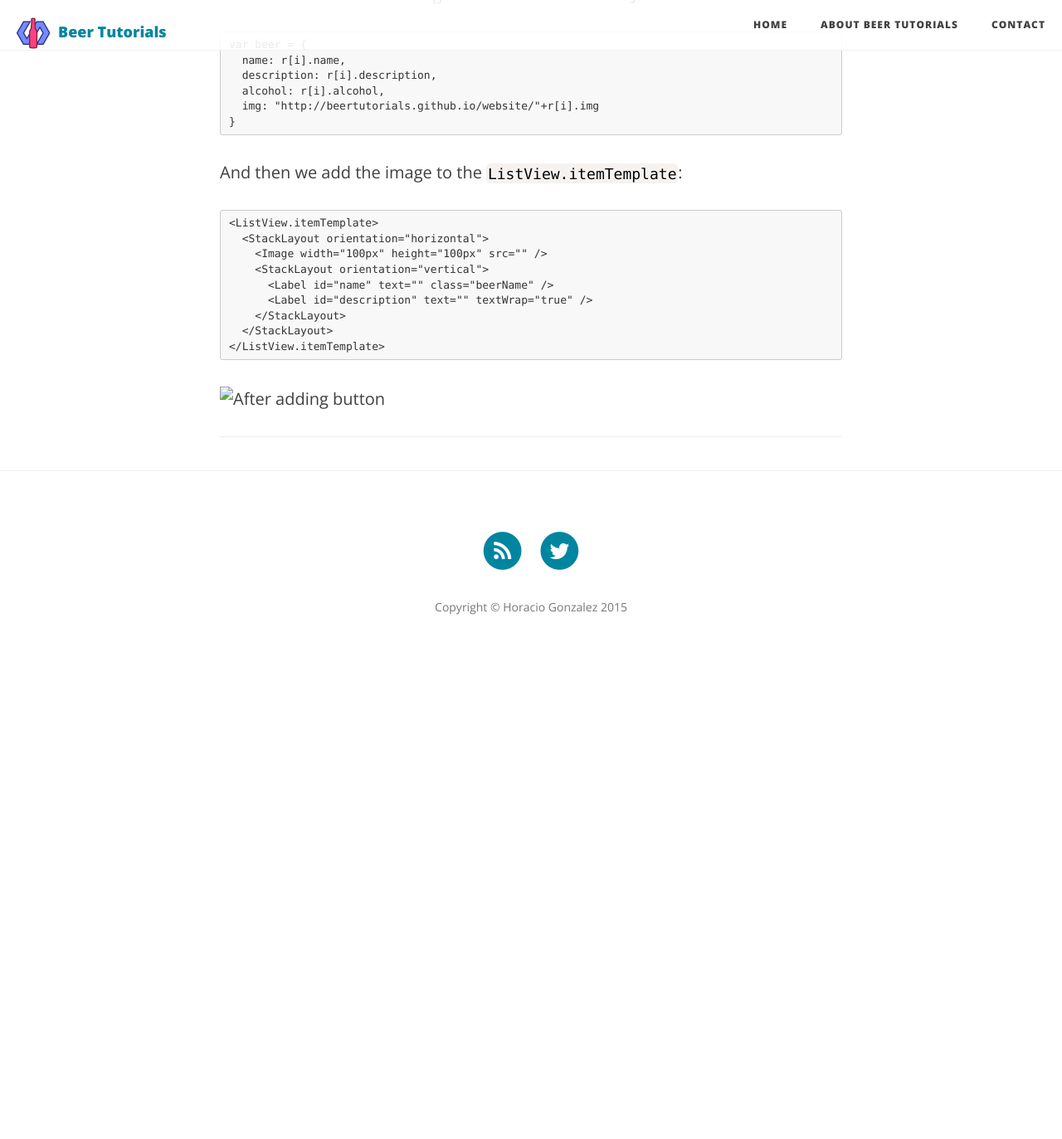
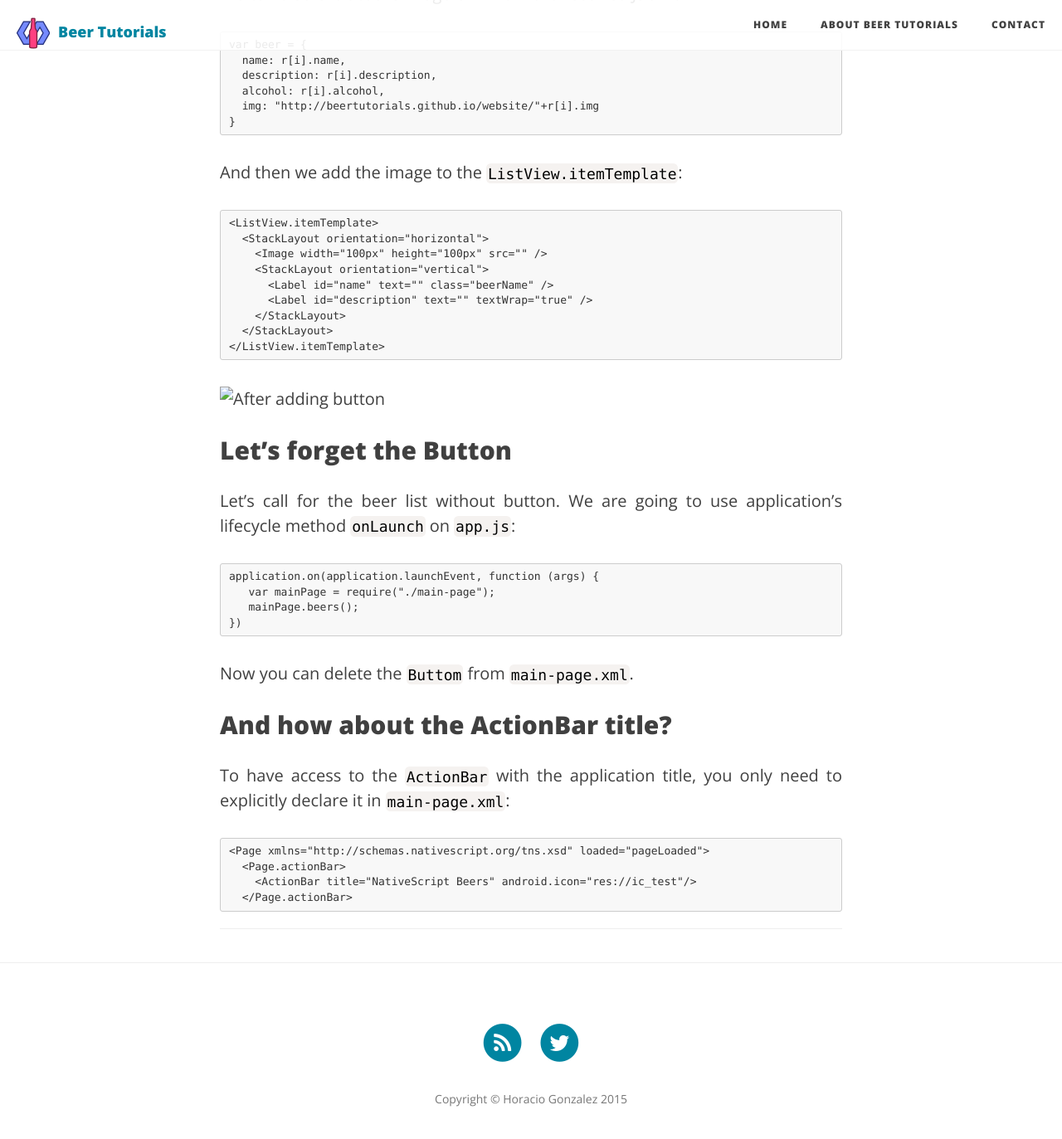
Before and after one commit to sipacate/website, a Jekyll site: the page built from _posts/2015-12-01-NativeScript-Beers.md, in a window 1280 px wide and 1400 px high, scrolled down 5929 px. Shown: the top 1373 px of the window at 83% size. Built offline with Jekyll 4.4.1, drawn with Linux system fonts in a browser that asks for light colours; nearby versions of some CDN libraries; before the commit the page ends 6736 px from its top, so only the background shows below that.

Commit message:
BeerList working

````diff
--- a/_posts/2015-12-01-NativeScript-Beers.md
+++ b/_posts/2015-12-01-NativeScript-Beers.md
@@ -275,3 +275,31 @@ And then we add the image to the `ListView.itemTemplate`:
 ```
 
 ![After adding button](2015-12-01-get_beer_list_btn.png)
+
+
+## Let's forget the Button
+
+Let's call for the beer list without button. We are going to use application's lifecycle method `onLaunch`
+on `app.js`:
+
+
+```
+application.on(application.launchEvent, function (args) {
+   var mainPage = require("./main-page");
+   mainPage.beers();
+})
+```
+
+Now you can delete the `Buttom` from `main-page.xml`.
+
+
+## And how about the ActionBar title?
+
+To have access to the `ActionBar` with the application title, you only need to explicitly declare it in `main-page.xml`:
+
+```
+<Page xmlns="http://schemas.nativescript.org/tns.xsd" loaded="pageLoaded">
+  <Page.actionBar>
+    <ActionBar title="NativeScript Beers" android.icon="res://ic_test"/>
+  </Page.actionBar>
+```
````
